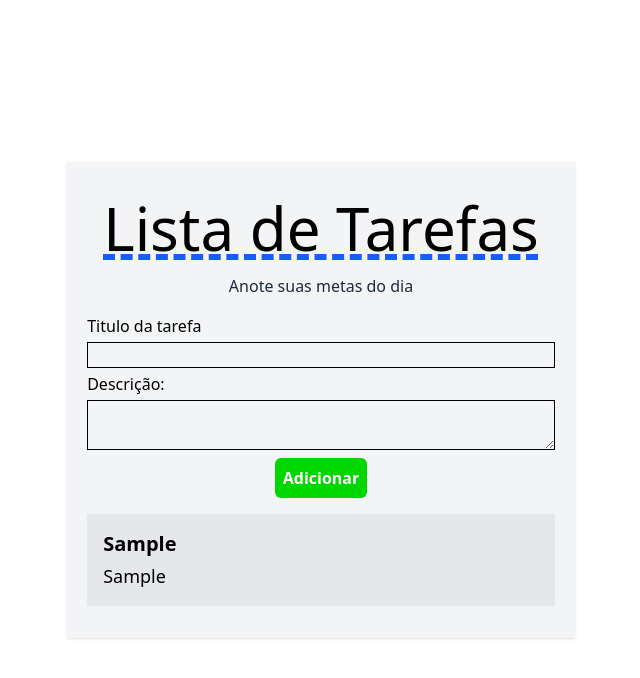
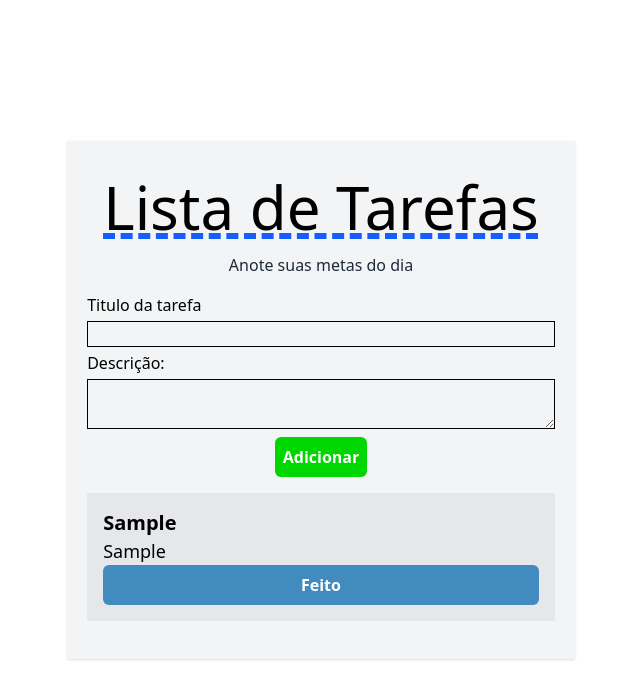
Before and after one commit to Dudu2231/ListaTarefas, a React (Vite) app: page / in a window 1280 px wide. Both pictures are taken after typing "Sample", "Sample" into the empty fields and a click on the button "Adicionar". Shown: the top 678 px of the page, without its empty margins (319-959 px from the left). Built offline with nearby package versions, Linux system fonts and the light colour scheme.

Commit message:
mdificando botão

```diff
--- a/src/App.tsx
+++ b/src/App.tsx
@@ -1,4 +1,4 @@
-import {useId, useRef, useState } from "react"
+import {useRef, useState } from "react"
 import {Button, Task} from "./components/Importations"
 
 interface TasksModel{
@@ -54,8 +54,8 @@ function App() {
             </span>
          </div>
 
-          <div className="my-3 flex flex-col gap-1">
-              {tasks.map((item)=> <Task title={item.title} description={item.description}/> )}
+          <div className="my-3 flex flex-col">
+              {tasks.map((item)=> <Task title={item.title} description={item.description}/>)}
           </div>
 
         </main>
--- a/src/components/Task.tsx
+++ b/src/components/Task.tsx
@@ -1,4 +1,5 @@
 import { useId } from "react"
+import {Button} from "./Importations"
 
 interface TaskProps{
     title: string,
@@ -9,9 +10,10 @@ function Task({title, description}: TaskProps){
     const id = useId()
 
     return(
-        <div key={id} className="flex wrap-anywhere flex-col gap-1 bg-gray-200 p-4">
-            <h1 className="text-xl font-semibold">{title}</h1>
-            <p className="text-lg">{description}</p>
+        <div key={id} className="mb-1.5 flex wrap-anywhere flex-col bg-gray-200 p-4">
+                <h1 className="text-xl font-semibold">{title}</h1>
+                <p className="text-lg">{description}</p>
+                <Button color="#428bbe" label="Feito" onClick={()=> 1} key={title}/>
         </div>
     )
 }
```
